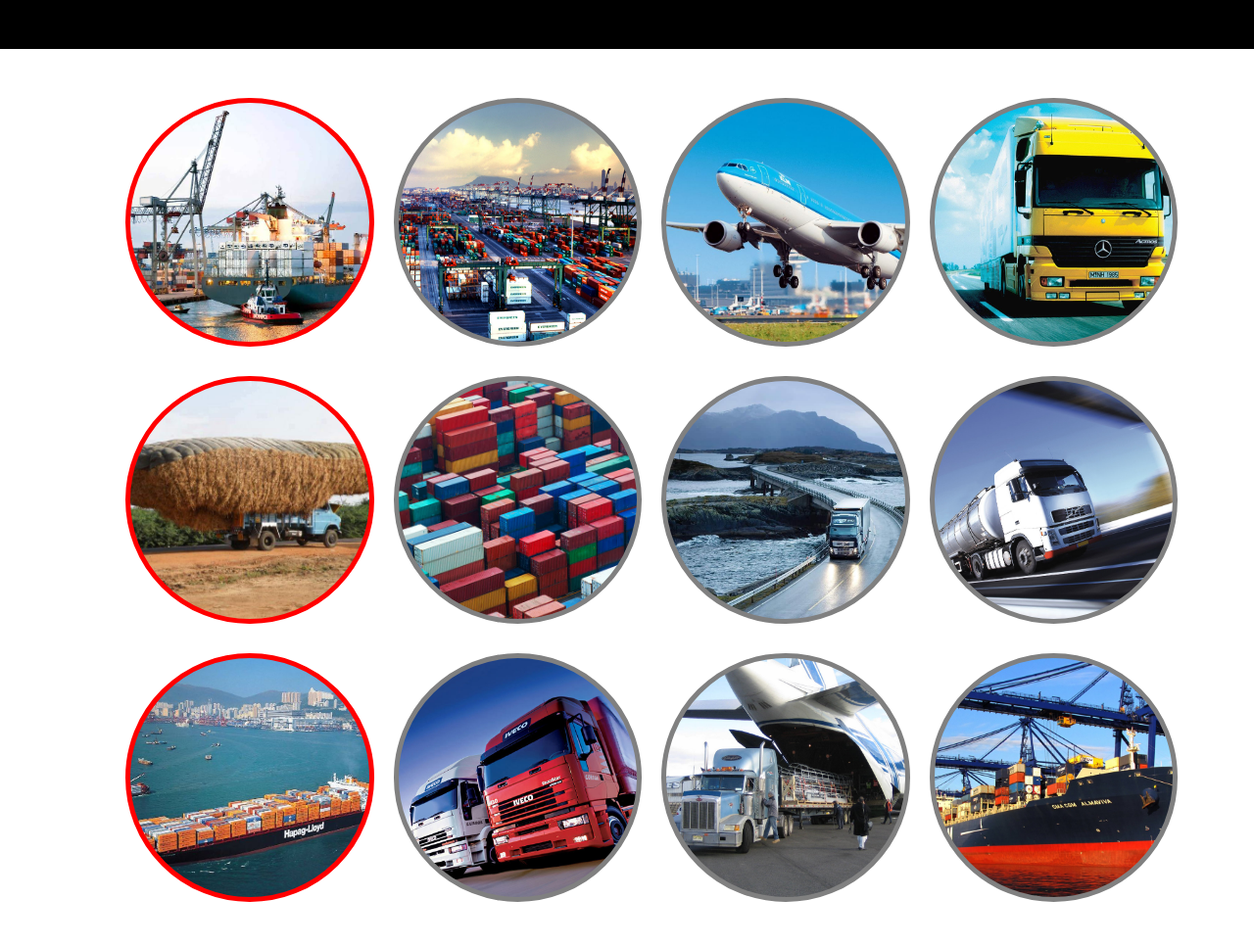
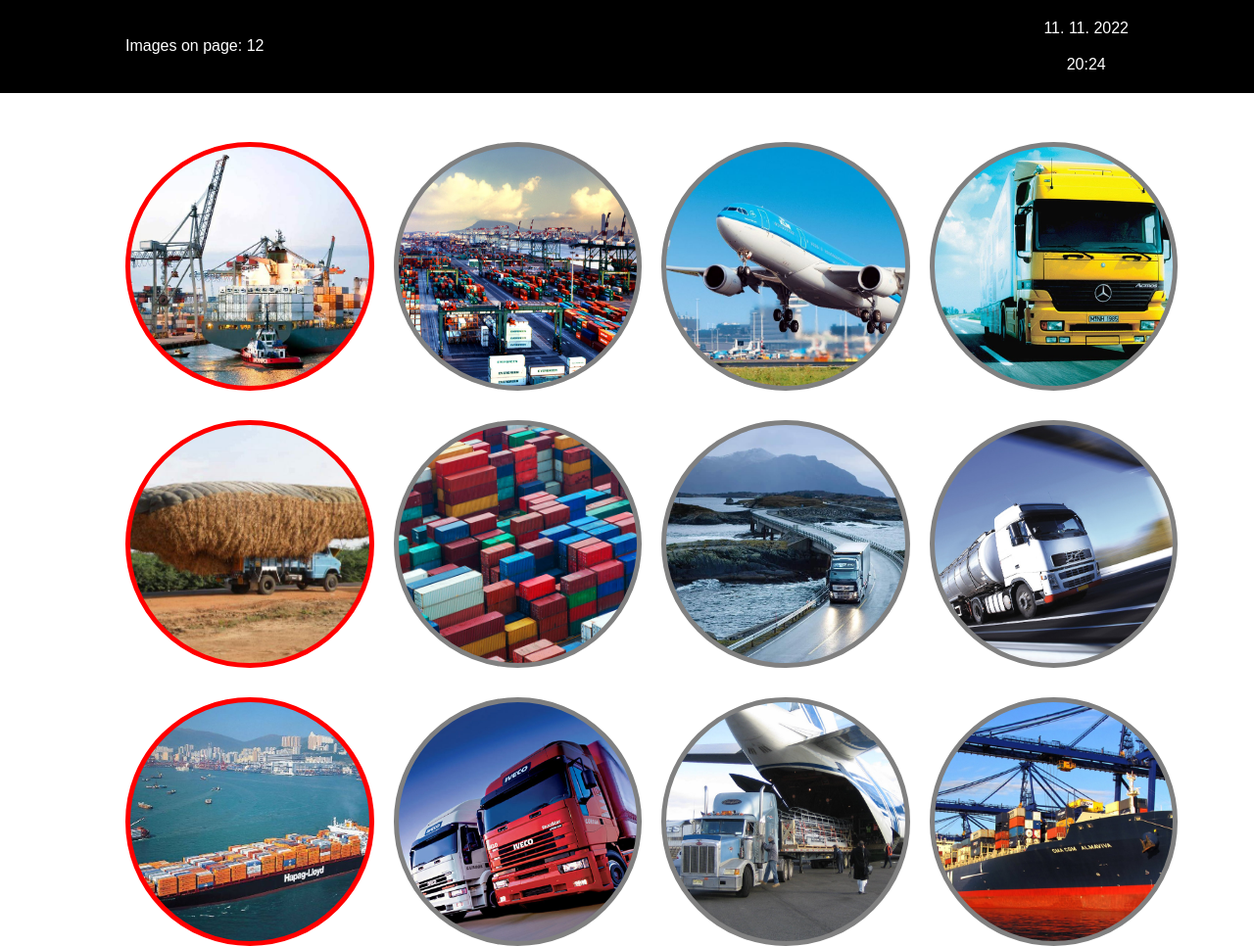
Before and after one commit to rapinchuk/galanix_task2, a plain HTML site: page index.html in a window 1280 px wide. Shown: the whole page at 98% size. Before the commit the page ends 941 px from the top, so only its background shows below. Drawn offline with Linux system fonts and the light colour scheme.

Commit message:
add image counter and data

```diff
--- a/style.css
+++ b/css/style.css
@@ -2,22 +2,32 @@
 .container{
     max-width: 80%;
     margin: 0 auto;
-    padding: 50px 0;
+
 }
 
+
+body{
+    font-family: Arial, Helvetica, sans-serif;
+}
 
 /* header */
 
 .header{
-    height: 50px;
+    color: white;
     background-color: rgb(0, 0, 0);
+    margin: 0 0 50px;
+
 }
 .header_inner{
     display: flex;
     justify-content: space-between;
     align-items: center;
+    padding: 20px 0;
+
 }
-
+.header_date{
+    text-align: center;
+}
 
 
 
--- a/index.html
+++ b/index.html
@@ -5,8 +5,8 @@
     <meta charset="UTF-8">
     <meta http-equiv="X-UA-Compatible" content="IE=edge">
     <meta name="viewport" content="width=device-width, initial-scale=1.0">
-    <link rel="stylesheet" href="normalize.css">
-    <link rel="stylesheet" href="style.css">
+    <link rel="stylesheet" href="css/normalize.css">
+    <link rel="stylesheet" href="css/style.css">
     <title>Task_2</title>
 </head>
 
@@ -14,8 +14,9 @@
     <header class="header">
         <div class="container">
             <div class="header_inner">
+                <div class="header_counter counter">Images on page:<span id="count_span"></span></div>
                 <div class="header_date"></div>
-                <div class="header_counter counter"></div>
+
             </div>
         </div>
     </header>
@@ -51,6 +52,8 @@
             </div>
         </div>
     </section>
+
+    <script src="js/counterAndData.js"></script>
 </body>
 
 </html>
--- /dev/null
+++ b/js/counterAndData.js
@@ -0,0 +1,27 @@
+document.addEventListener("DOMContentLoaded", function(event) {
+
+    let images = document.querySelectorAll(".img_block")
+    let countSpan = document.querySelector("#count_span")
+    function counter(){
+       countSpan.innerHTML = " " +images.length
+    }
+
+
+    let dateDiv = document.querySelector(".header_date")
+
+    function getDate(){
+        let date = new Date
+        dateDiv.innerHTML = `${date.getDate()}. ${date.getMonth()+1}. ${date.getFullYear() } <br> <br> ${date.getHours()}:${date.getMinutes()}`
+        requestAnimationFrame(getDate)
+    }
+
+
+
+
+
+
+
+
+    counter()
+    getDate()
+  });
```
Also changed, not shown: css/normalize.css (renamed from normalize.css).
